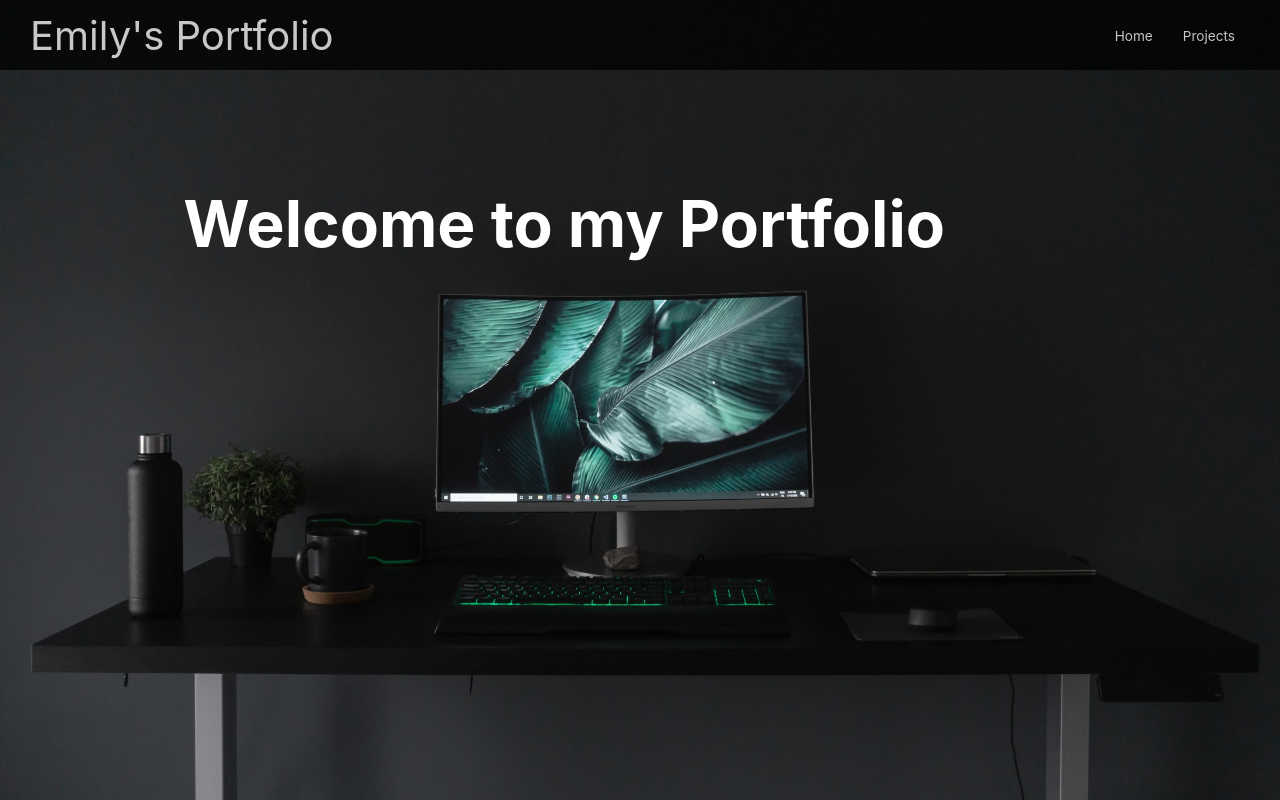
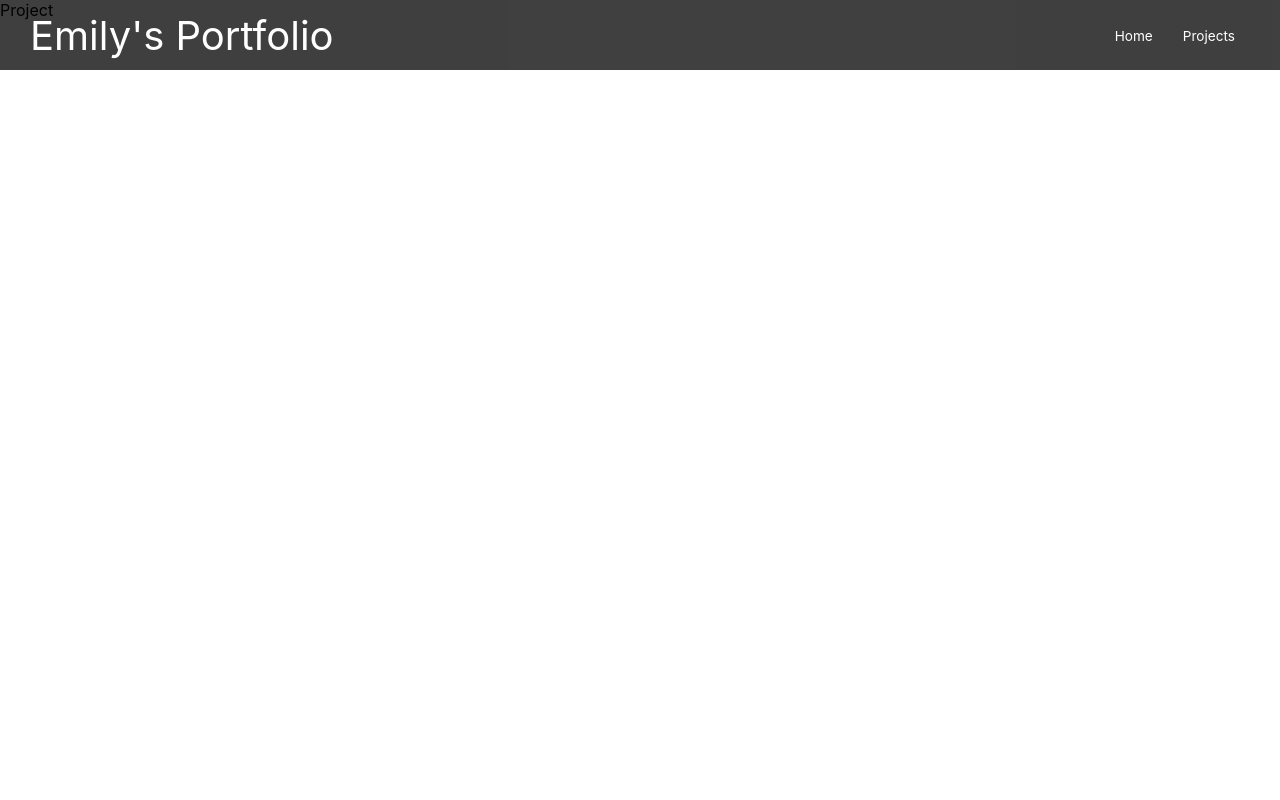
Before and after one commit to Emilyleonella/EmilyPortfolio, a React (Create React App) app: page /Projects in a window 1280 px wide. Built offline with nearby package versions, Linux system fonts and the light colour scheme.

Commit message:
added hoepage and transfered hero

```diff
--- a/src/App.js
+++ b/src/App.js
@@ -1,7 +1,8 @@
 import "./App.css";
-import heroimage from "./assests/heroImg.jpg";
-import Hero from "./components/Hero";
 import Navbar from "./components/Navbar";
+import { BrowserRouter as Router, Routes, Route } from "react-router-dom";
+import Homepage from "./pages/Homepage";
+import Project from "./pages/Project";
 
 const navbarLinks = [
   { url: "/", title: "Home" },
@@ -9,10 +10,15 @@ const navbarLinks = [
 ];
 function App() {
   return (
-    <div className="App">
+    <Router>
+    <div >
       <Navbar navbarLinks={navbarLinks}/>
-      <Hero imageSrc={heroimage} />
+      <Routes>
+        <Route path="/" element={<Homepage/>}></Route>
+        <Route path="/Projects" element={<Project/>}></Route>
+      </Routes>
     </div>
+    </Router>
   );
 }
 
--- a/src/components/Navbar.jsx
+++ b/src/components/Navbar.jsx
@@ -1,5 +1,6 @@
 import React from "react";
 import { IconName } from "react-icons/fi";
+import {BrowserRouter as Router, Outlet, useRouteMatch, useParams} from "react-router-dom";
 
 const Navbar = ({navbarLinks}) => {
   return (
--- /dev/null
+++ b/src/pages/Homepage.jsx
@@ -0,0 +1,13 @@
+import React from 'react'
+import Hero from '../components/Hero'
+import heroimage from "../assests/heroImg.jpg";
+
+const Homepage = () => {
+  return (
+    <div className="App">
+      <Hero imageSrc={heroimage} />
+    </div>
+  )
+}
+
+export default Homepage
--- /dev/null
+++ b/src/pages/Project.jsx
@@ -0,0 +1,9 @@
+import React from 'react'
+
+const Project = () => {
+  return (
+    <div>Project</div>
+  )
+}
+
+export default Project
```
